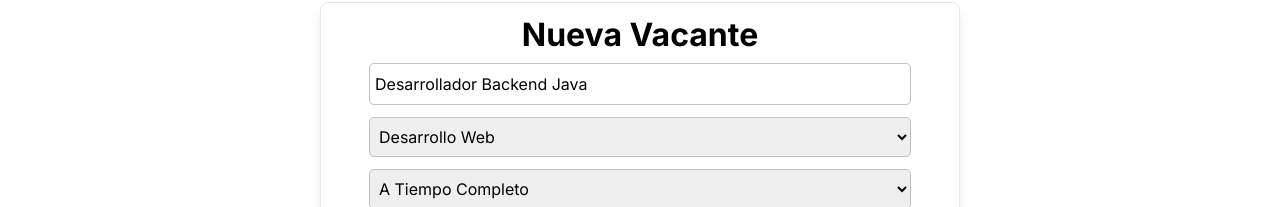
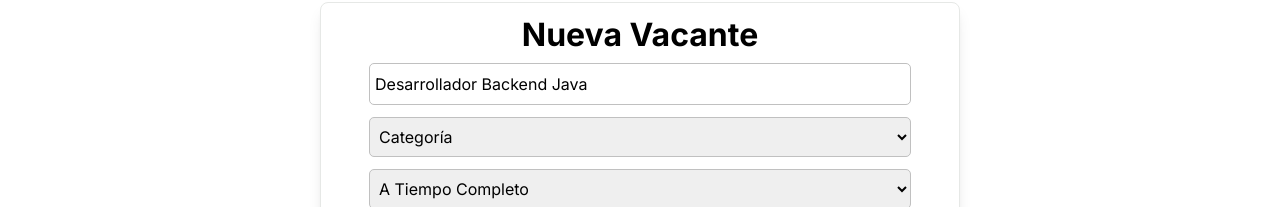
Before and after one commit to jr-giank/recruitment-platform, a React (Vite) app in the folder Frontend/Jobs/: page /recruiter/createVacancy in a window 1280 px wide. Shown: the part 94-301 px from the top of the page. Built offline with nearby package versions, Linux system fonts and the light colour scheme.

Commit message:
Cambios minimos

```diff
--- a/Frontend/Jobs/src/pages/candidates/Single Vacancy View/VacancyViewSingle.jsx
+++ b/Frontend/Jobs/src/pages/candidates/Single Vacancy View/VacancyViewSingle.jsx
@@ -12,7 +12,7 @@ const VacancyViewSingle = () => {
 
     useEffect(() => {
       setIsLoading(true)
-        get(`obtener/vacante/${location.id}`)
+        get(`obtener/vacante/${location.id}/`)
         .then(({data})=> {
           setVacancy({...data[0]})
           setIsLoading(false)
@@ -20,7 +20,6 @@ const VacancyViewSingle = () => {
       }, [])
 
     return(
-
         <div className='flex justify-center mt-20 '>
           { isLoading ? <Loading /> :(
             <div className=' w-2/3'>
--- a/Frontend/Jobs/src/pages/candidates/Single Vacancy View/components/VacancyDescriptionSingle.jsx
+++ b/Frontend/Jobs/src/pages/candidates/Single Vacancy View/components/VacancyDescriptionSingle.jsx
@@ -44,7 +44,7 @@ const VacancyDescriptionSingle = ({vacancy}) => {
           <div className='mt-4'>
             <h4 className='font-semibold pb-2'>Responsabilidades del Puesto</h4>
             <pre className='font-inter'>
-            <ul className='list-disc pl-6 text-[14px]'>
+            <ul className='list-disc pl-6 text-[14px] '>
               {
                 vacancy?.responsabilidades_puesto?.split("\n").map(text => (
                   <li className='whitespace-normal' key={uid()}>{text}</li>
@@ -56,7 +56,7 @@ const VacancyDescriptionSingle = ({vacancy}) => {
 
           <div className='mt-4'>
             <h4 className='font-semibold pb-2'>Requisitos del Puesto</h4>
-            <ul className='flex flex-col list-disc pl-6'>
+            <ul className='flex flex-col list-disc pl-6 text-[14px]'>
               {
                 vacancy?.requisitos_obligatorios?.split("\n").map(text => (
                   <li className='whitespace-normal' key={uid()}>{text}</li>
@@ -68,7 +68,7 @@ const VacancyDescriptionSingle = ({vacancy}) => {
 
           <div className='mt-4'>
             <h4 className='font-semibold pb-2'>Requisitos opcionales</h4>
-            <ul className='flex flex-col list-disc pl-6'>
+            <ul className='flex flex-col list-disc pl-6 text-[14px]'>
               {
                 vacancy?.requisitos_opcionales?.split("\n").map(text => (
                   <li className='whitespace-normal' key={uid()}>{text}</li>
@@ -79,7 +79,7 @@ const VacancyDescriptionSingle = ({vacancy}) => {
 
           <div className='mt-4'>
             <h4 className='font-semibold pb-2'>Beneficios del Puesto</h4>
-            <ul className='flex flex-col list-disc pl-6'>
+            <ul className='flex flex-col list-disc pl-6 text-[14px]'>
               {
                 vacancy?.beneficios?.split("\n").map(text => (
                   <li className='whitespace-normal' key={uid()}>{text}</li>
--- a/Frontend/Jobs/src/pages/recruiters/Request Info/components/RequestGrid.jsx
+++ b/Frontend/Jobs/src/pages/recruiters/Request Info/components/RequestGrid.jsx
@@ -1,5 +1,4 @@
 import React, { useState } from 'react'
-import { Link } from 'react-router-dom'
 import persona from '../../../../assets/icons/pruebapersona.jpg'
 import Presentation from './Presentation'
 import pdf from '../../../../assets/icons/pdf.png'
--- a/Frontend/Jobs/src/pages/recruiters/Vacancy Registration/VacancyRegistrationPage.jsx
+++ b/Frontend/Jobs/src/pages/recruiters/Vacancy Registration/VacancyRegistrationPage.jsx
@@ -111,15 +111,15 @@ const VacancyRegistrationPage = () => {
               className={`${errors[1].message !== null && 'border-fourth shadow-md'}`}>
 
                 <option value="">  Categoría</option>
-                <option value={1}> Desarrollo Web</option>
-                <option value={2}> Inteligencia Artificial</option>
-                <option value={3}> Desarrollo Móvil</option>
-                <option value={4}> Desarrollo Frontend</option>
-                <option value={5}> Desarrollo Backend</option>
-                <option value={6}> Desarrollo de VideoJuegos</option>
-                <option value={7}> Aseguramiento de la Calidad (QA)</option>
-                <option value={8}> Ciencia de Datos </option>
-                <option value={9}> Desarrollo Blockchain </option>
+                <option value={4}> Desarrollo Web</option>
+                <option value={5}> Inteligencia Artificial</option>
+                <option value={6}> Desarrollo Móvil</option>
+                <option value={7}> Desarrollo Frontend</option>
+                <option value={8}> Desarrollo Backend</option>
+                <option value={9}> Desarrollo de VideoJuegos</option>
+                <option value={10}> Aseguramiento de la Calidad (QA)</option>
+                <option value={11}> Ciencia de Datos </option>
+                <option value={12}> Desarrollo Blockchain </option>
 
               </select>
               {errors[1].message !== null && <small className='text-fourth'>{errors[1].message}</small>}
--- a/Frontend/Jobs/src/services/services.js
+++ b/Frontend/Jobs/src/services/services.js
@@ -10,6 +10,8 @@ export const post = async (endpoint, headers, body) =>  {
 
     const res = await fetch(`${BASE_URL}${endpoint}`, request);
     const data = await res.json()
+
+    console.log(data)
 
     return data
 }
```
